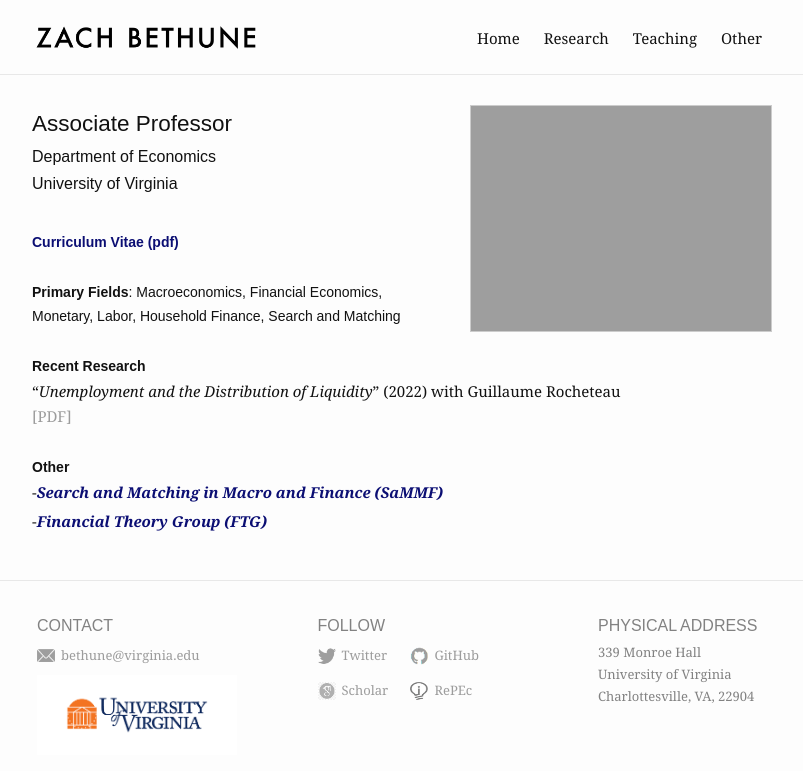
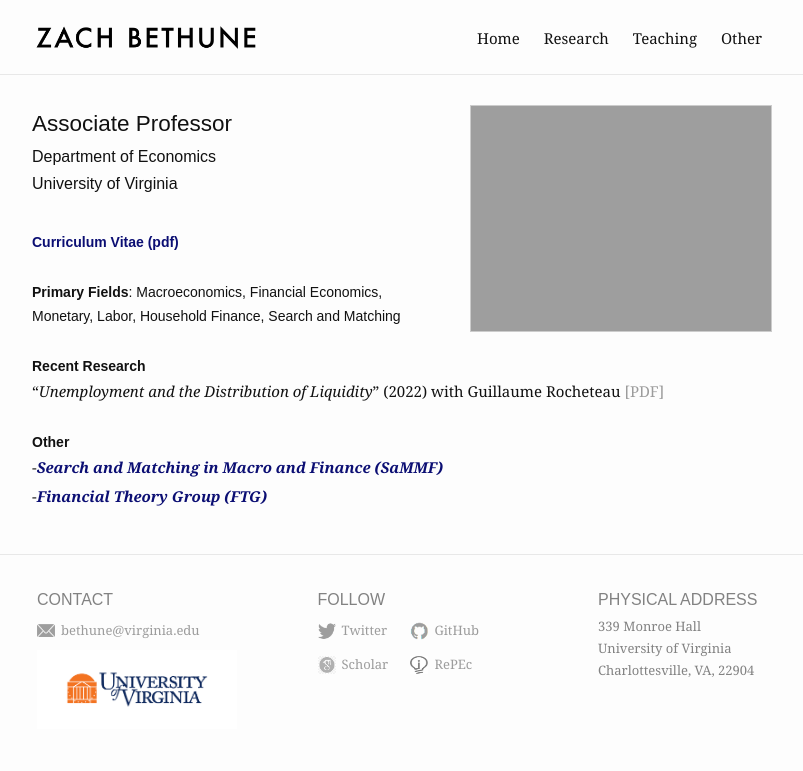
Before and after one commit to zbethune/zbethune.github.io, a Jekyll site: the page built from index.md, in a window 1280 px wide. Shown: the top 771 px of the page, without its empty margins (238-1041 px from the left). Built offline with Jekyll 4.4.1, drawn with Linux system fonts in a browser that asks for light colours; comment, search, counter and statistics services are not loaded; our own code applies the rules of GitHub Pages for plain Markdown files.

Commit message:
Update index.md

```diff
--- a/index.md
+++ b/index.md
@@ -29,10 +29,7 @@ profile_picture:
 ##### **Recent Research**
 <p style="margin-bottom:-.40cm;"></p>
 
-"*Unemployment and the Distribution of Liquidity*" (2022) with Guillaume Rocheteau
-<p style="margin-bottom:-.40cm;"></p>
-<a href="./assets/pdfs/BR_Jan2022.pdf" target="_blank" rel="noopener noreferrer">[PDF]</a>
-
+"*Unemployment and the Distribution of Liquidity*" (2022) with Guillaume Rocheteau <a href="./assets/pdfs/BR_Jan2022.pdf" target="_blank" rel="noopener noreferrer">[PDF]</a>
 <p style="margin-bottom:.70cm;"></p>
 
 ##### **Other**
```
